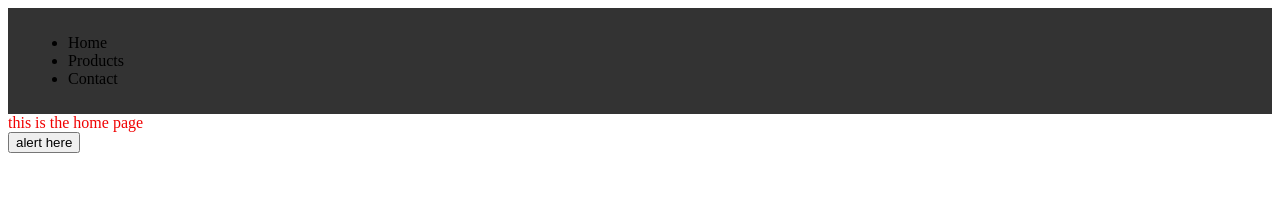
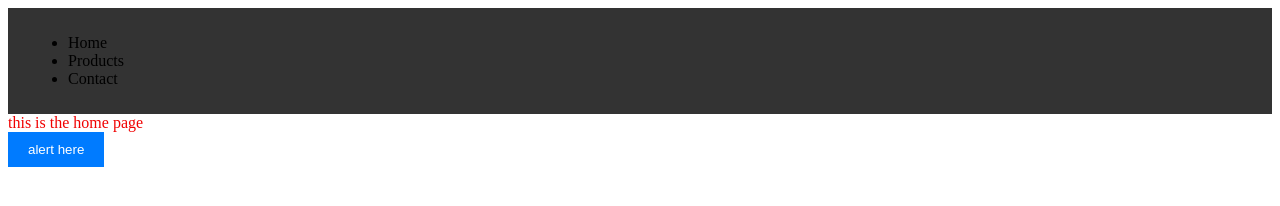
Before and after one commit to RowanTamer23/git-ITI-Demo, a plain HTML site: page index.html in a window 1280 px wide. Drawn offline with Linux system fonts and the light colour scheme.

Commit message:
version 2

```diff
--- a/style.css
+++ b/style.css
@@ -14,3 +14,13 @@ nav a {
   text-decoration: none;
   margin-left: 20px;
 }
+.btn {
+  background-color: #007bff;
+  color: #fff;
+  border: none;
+  padding: 10px 20px;
+  cursor: pointer;
+}
+.btn:hover {
+  background-color: #0056b3;
+}
```
